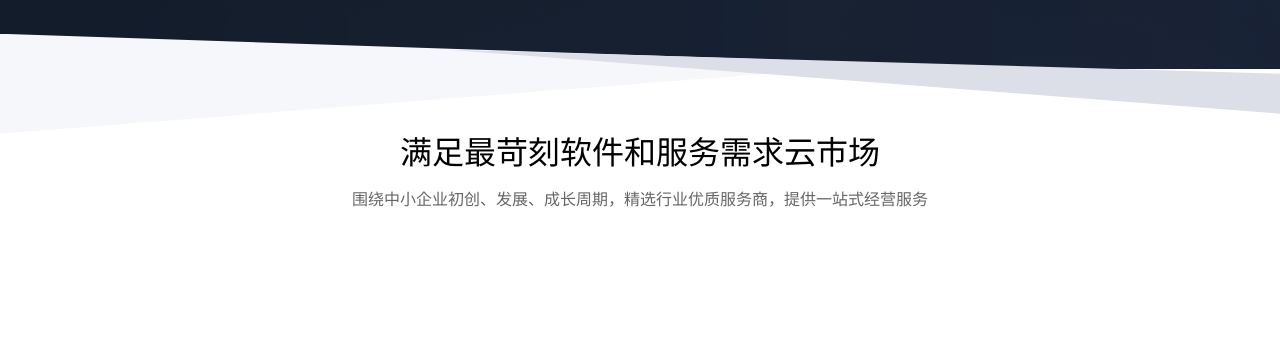
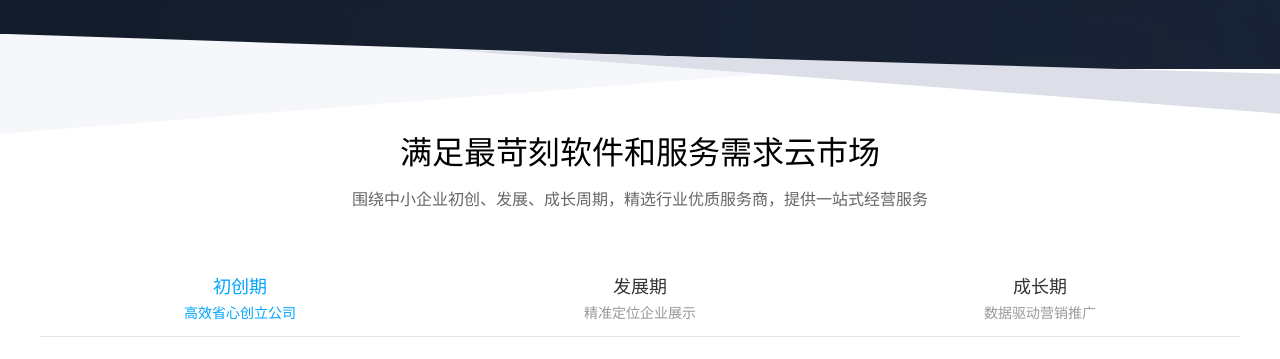
Before and after one commit to zz1998022/com.tencent.cloud, a plain HTML site: page index.html in a window 1280 px wide. Shown: the part 2255-2614 px from the top of the page. Before the commit the page ends 2588 px from the top, so only its background shows below. Drawn offline with nearby package versions, Linux system fonts and the light colour scheme.

Commit message:
添加:完成了解决方案

```diff
--- a/css/index.scss
+++ b/css/index.scss
@@ -791,4 +791,59 @@ nav {
             color: #666;
         }
     }
+
+    .cloud-show-bar {
+        ul {
+            display: flex;
+            width: 100%;
+            border-bottom: #e5e5e5 1px solid;
+            position: relative;
+        }
+
+        li {
+            flex: 1;
+            display: inline-block;
+            margin: 0 80px -1px;
+            overflow: hidden;
+            text-align: center;
+            position: relative;
+            cursor: pointer;
+            padding-bottom: 12px;
+            box-sizing: border-box;
+
+            &.active a em,
+            &.active a span{
+                color: #00a4ff;
+            }
+
+            &:hover a em {
+                color: #00a4ff;
+            }
+
+            a {
+                display: block;
+                padding: 0 30px;
+                text-decoration: none;
+                font-size: 18px;
+                line-height: 28px;
+                color: #00a4ff;
+                box-sizing: border-box;
+
+                em {
+                    display: block;
+                    line-height: 28px;
+                    font-size: 18px;
+                    font-weight: 500;
+                    color: #333333;
+                }
+
+                span {
+                    display: block;
+                    line-height: 24px;
+                    font-size: 14px;
+                    color: #999999;
+                }
+            }
+        }
+    }
 }
--- a/index.html
+++ b/index.html
@@ -2008,6 +2008,30 @@
                 <div>围绕中小企业初创、发展、成长周期，精选行业优质服务商，提供一站式经营服务</div>
             </div>
             <!-- 云市场展示 -->
+            <div class="cloud-show">
+                <div class="cloud-show-bar">
+                    <ul>
+                        <li class="active">
+                            <a href="javascript:;">
+                                <em>初创期</em>
+                                <span>高效省心创立公司</span>
+                            </a>
+                        </li>
+                        <li>
+                            <a href="javascript:;">
+                                <em>发展期</em>
+                                <span>精准定位企业展示</span>
+                            </a>
+                        </li>
+                        <li>
+                            <a href="javascript:;">
+                                <em>成长期</em>
+                                <span>数据驱动营销推广</span>
+                            </a>
+                        </li>
+                    </ul>
+                </div>
+            </div>
         </div>
     </section>
     <!-- 引入jQuery -->
```
Also changed, not shown: css/index.css, 1 other file.
